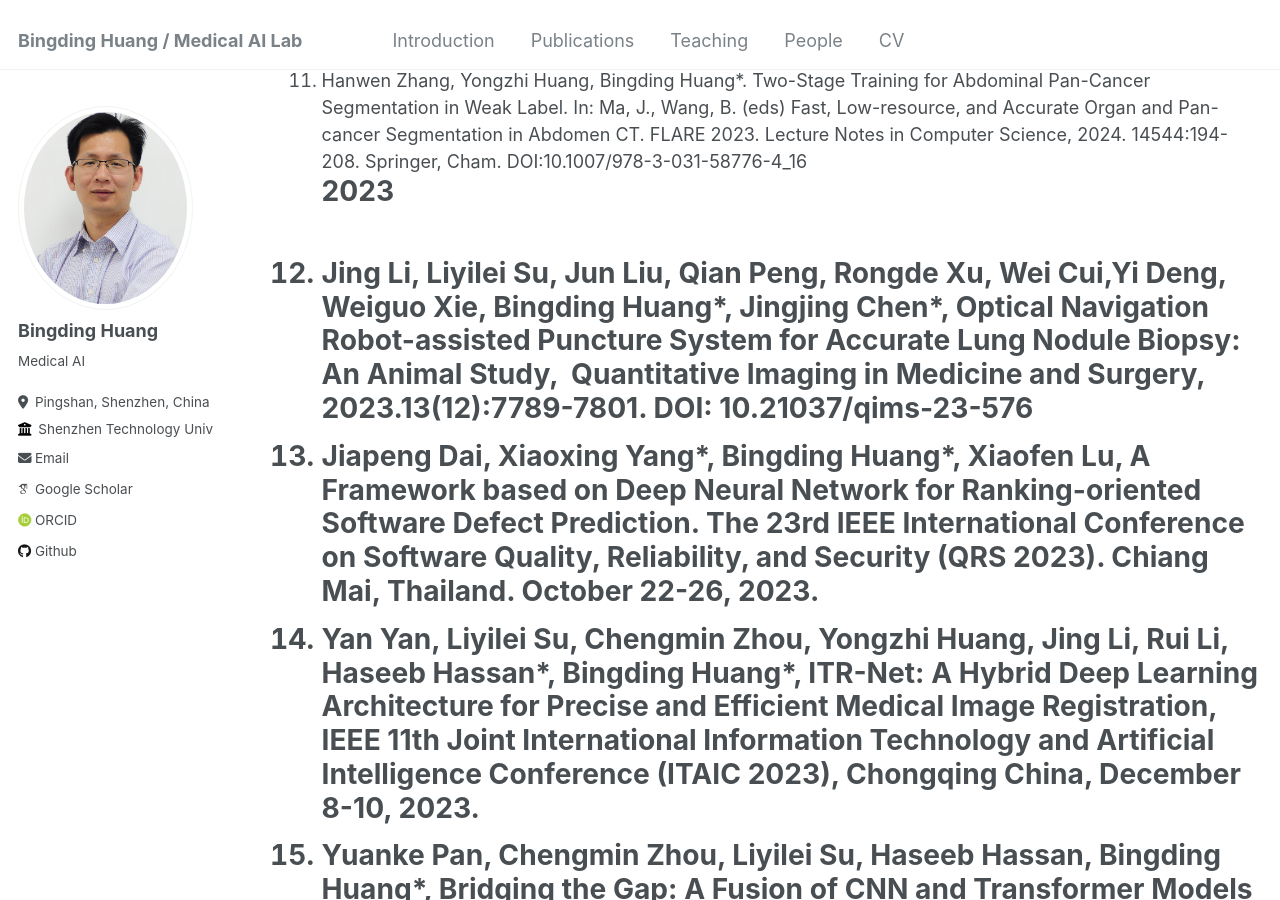
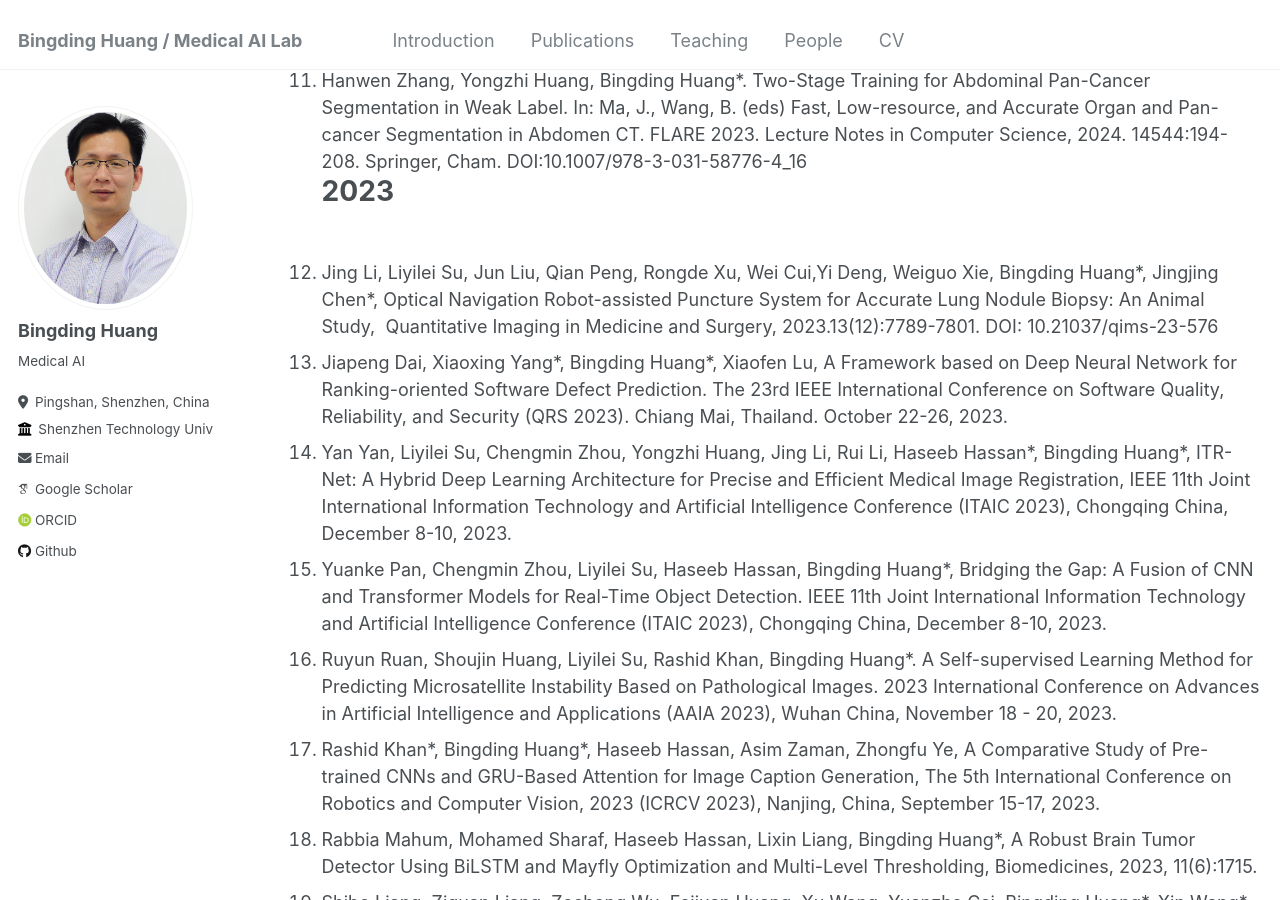
Before and after one commit to bingding/bingding.github.io, a Jekyll site: the page built from _pages/publications.md, in a window 1280 px wide and 900 px high, scrolled down 1371 px. Built offline with Jekyll 4.4.1, drawn with Linux system fonts in a browser that asks for light colours; some web fonts are replaced.

```diff
--- a/_pages/publications.md
+++ b/_pages/publications.md
@@ -27,7 +27,7 @@ author_profile: true
 <li> Rashid Khan, Chuda Xiao, Yang Liu, Jinyu Tian, Zhuo Chen, Liyilei Su, Dan Li, Haseeb Hassan, Haoyu Li, Weiguo Xie, Wen Zhong*, Bingding Huang*, Transformative Deep Neural Network Approaches in Kidney Ultrasound Segmentation: Empirical Validation with an Annotated Dataset, Interdisciplinary Sciences: Computational Life Sciences, 2024,1-16. DOI: 10.1007/s12539-024-00620-3.
 <li> Hanwen Zhang, Yongzhi Huang, Bingding Huang*. Two-Stage Training for Abdominal Pan-Cancer Segmentation in Weak Label. In: Ma, J., Wang, B. (eds) Fast, Low-resource, and Accurate Organ and Pan-cancer Segmentation in Abdomen CT. FLARE 2023. Lecture Notes in Computer Science, 2024. 14544:194-208. Springer, Cham. DOI:10.1007/978-3-031-58776-4_16
 
-<h1> 2023<h1>
+<h1> 2023</h1>
 <br>
 <li> Jing Li, Liyilei Su, Jun Liu, Qian Peng, Rongde Xu, Wei Cui,Yi Deng, Weiguo Xie, Bingding Huang*, Jingjing Chen*, Optical Navigation Robot-assisted Puncture System for Accurate Lung Nodule Biopsy: An Animal Study,  Quantitative Imaging in Medicine and Surgery, 2023.13(12):7789-7801. DOI: 10.21037/qims-23-576
 <li> Jiapeng Dai, Xiaoxing Yang*, Bingding Huang*, Xiaofen Lu, A Framework based on Deep Neural Network for Ranking-oriented Software Defect Prediction. The 23rd IEEE International Conference on Software Quality, Reliability, and Security (QRS 2023).  Chiang Mai, Thailand. October 22-26, 2023.
@@ -41,7 +41,7 @@ author_profile: true
 <li> Chengmin Zhou, Bingding Huang*, Haseeb Hassan, Pasi Fränti*, Attention-based advantage actor-critic algorithm with prioritized experience replay for complex 2-D robotic motion planning, Journal of Intelligent Manufacturing. 2023, 34(1):151-180. DOI:10.1007/s10845-022-01988-z
 
 
-<h1> 2022<h1>
+<h1> 2022</h1>
 <br>
 <li> YuanKe Pan, Jinxin Zhu, Bingding Huang*,Unlabeled Abdominal Multi-organ Image Segmentation Based on Semi-supervised Adversarial Training Strategy, MICCAI 2022 Challenge, FLARE 2022,Lecture Notes in Computer Sciences, 2022,13816:11-22. DOI: 10.1007/978-3-031-23911-3_2
 <li> Xinfeng Sun, Wenxing Feng, Pin Cui, Ruyun Ruan, Wenfeng Ma, Zhiyi Han, Jialing Sun, Yuanke Pan, Jinxin Zhu, Xin Zhong, Jing Li, Mengqing Ma, Rui Hu, Minling Lv, Qi Huang, Wei Zhang, Mingji Feng, Xintao Zhuang, Bingding Huang*, Xiaozhou Zhou*, Detection and monitoring of HBV-related hepatocellular carcinoma from plasma cfDNA fragmentation profiles, Genomics, 2022, 114(6):110502. DOI:10.1016/j.ygeno.2022.110502
@@ -57,7 +57,7 @@ author_profile: true
 <li> Haseeb Hassan, Zhaoyu Ren, Huishi Zhao, Shuojin Huang, Dan Li, Shaohua Xiang, Yan Kang, Sifan Chen, Bingding Huang*, Review and classification of AI-enabled COVID-19 CT imaging models based on computer vision tasks,Computers in Biology and Medicine, 2022, 14:105123.
 <li> Chengmin Zhou, Bingding Huang*, Pasi Fränti. A review of motion planning algorithms for intelligent robotics.  Journal of Intelligent Manufacturing, 2022, 33:387-424. DOI:10.1007/S10845-021-01867-Z
 
-<h1> Befor 2021<h1>
+<h1> Befor 2021</h1>
 <br>
 
 <li> Xianglan Jin, Tiegong Wang, Luguang Chen, Pengyi Xing Xiaoyun Wu, Chengwei Shao, Bingding Huang*, Wangfu Zang*. Single-stage pulmonary resection via a combination of single hookwire localization and video-assisted thoracoscopic surgery for synchronous multiple pulmonary nodules, Technology in Cancer Research & Treatment. 2021, 20:1-9.
```
